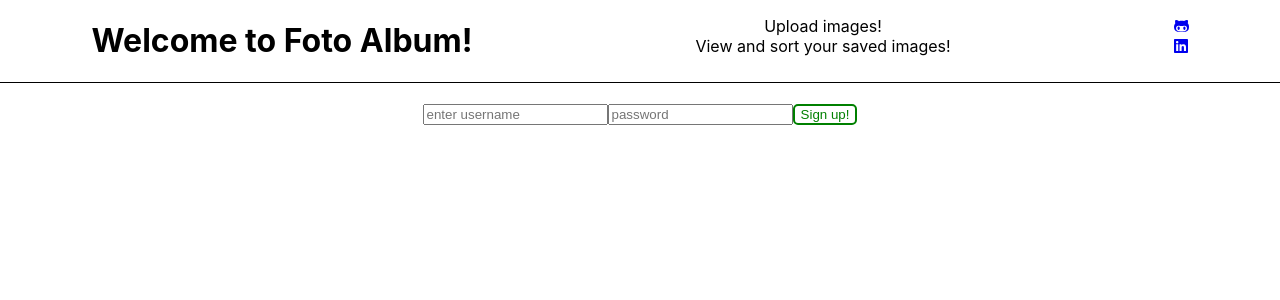
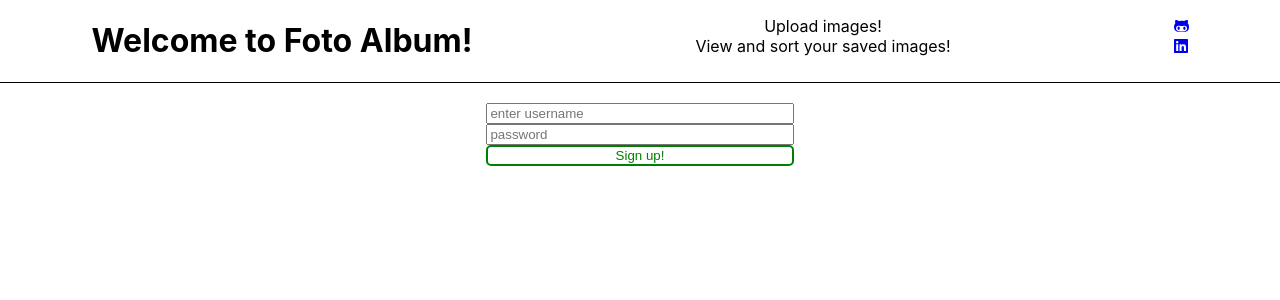
Before and after one commit to CD-Mackay/Image-Repo, a React (Create React App) app: page / in a window 1280 px wide. Shown: the top 300 px of the page. Built offline with nearby package versions, Linux system fonts and the light colour scheme; no server answers.

Commit message:
refactor login form layout

```diff
--- a/src/Components/Logsign.jsx
+++ b/src/Components/Logsign.jsx
@@ -1,6 +1,7 @@
 import React, { useState } from 'react';
 import { useHistory} from 'react-router-dom';
 import './buttonstyles.css';
+import './loginstyles.css';
 
 
 export default function Logsign(props) {
@@ -19,7 +20,7 @@ export default function Logsign(props) {
   return (
     <div className="form-wrapper">
     <form id="log-in-form" onSubmit={event => event.preventDefault()}>
-       <input type="text" placeholder="enter username" onChange={handleNameInput}></input>
+      <input type="text" placeholder="enter username" onChange={handleNameInput}></input>
       <input type="password" placeholder="password" onChange={handlePasswordInput}></input>
       <button className="login-button" onClick={login}>Sign up!</button>
     </form>
--- /dev/null
+++ b/src/Components/loginstyles.css
@@ -0,0 +1,11 @@
+.form-wrapper {
+  max-width: 80vw;
+  margin: auto;
+}
+
+#log-in-form {
+  display: flex;
+  flex-direction: column;
+  width: 30%;
+  margin: auto;
+}
```
